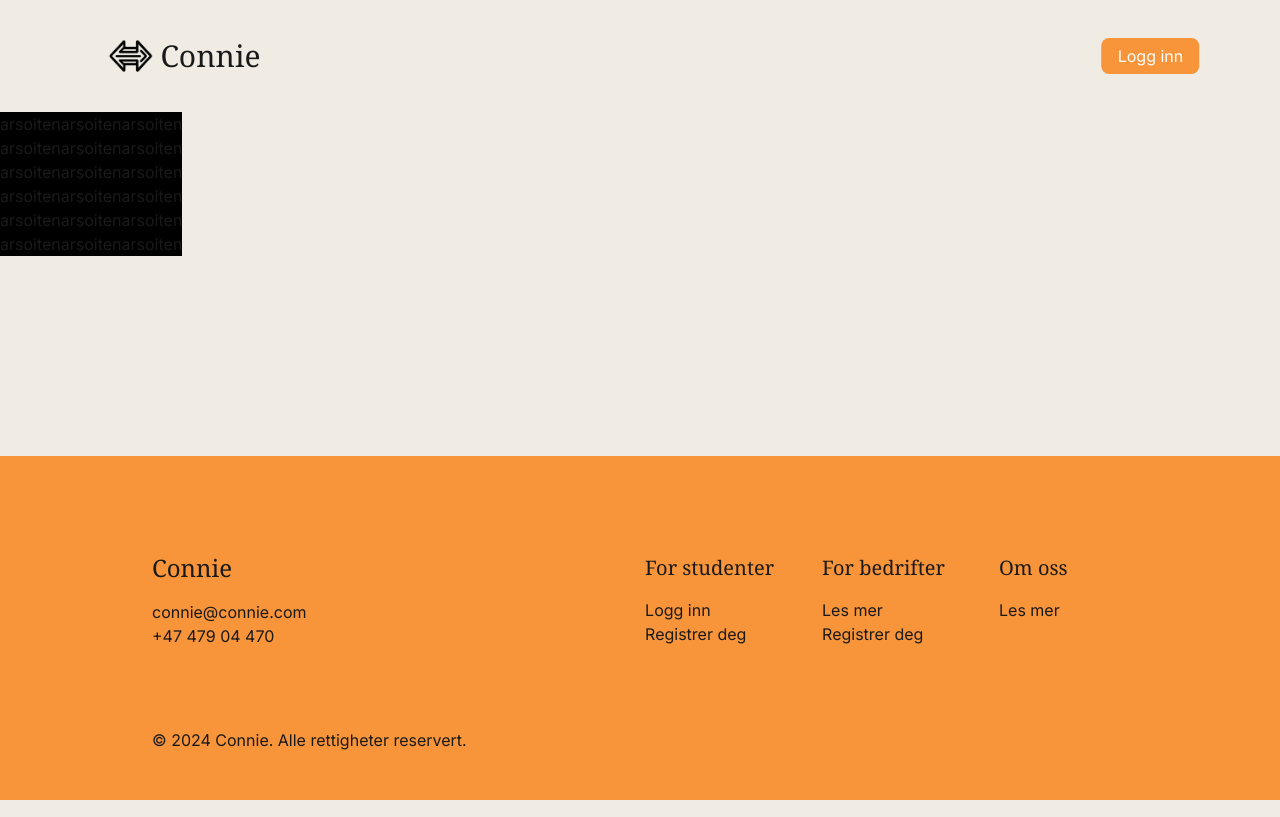
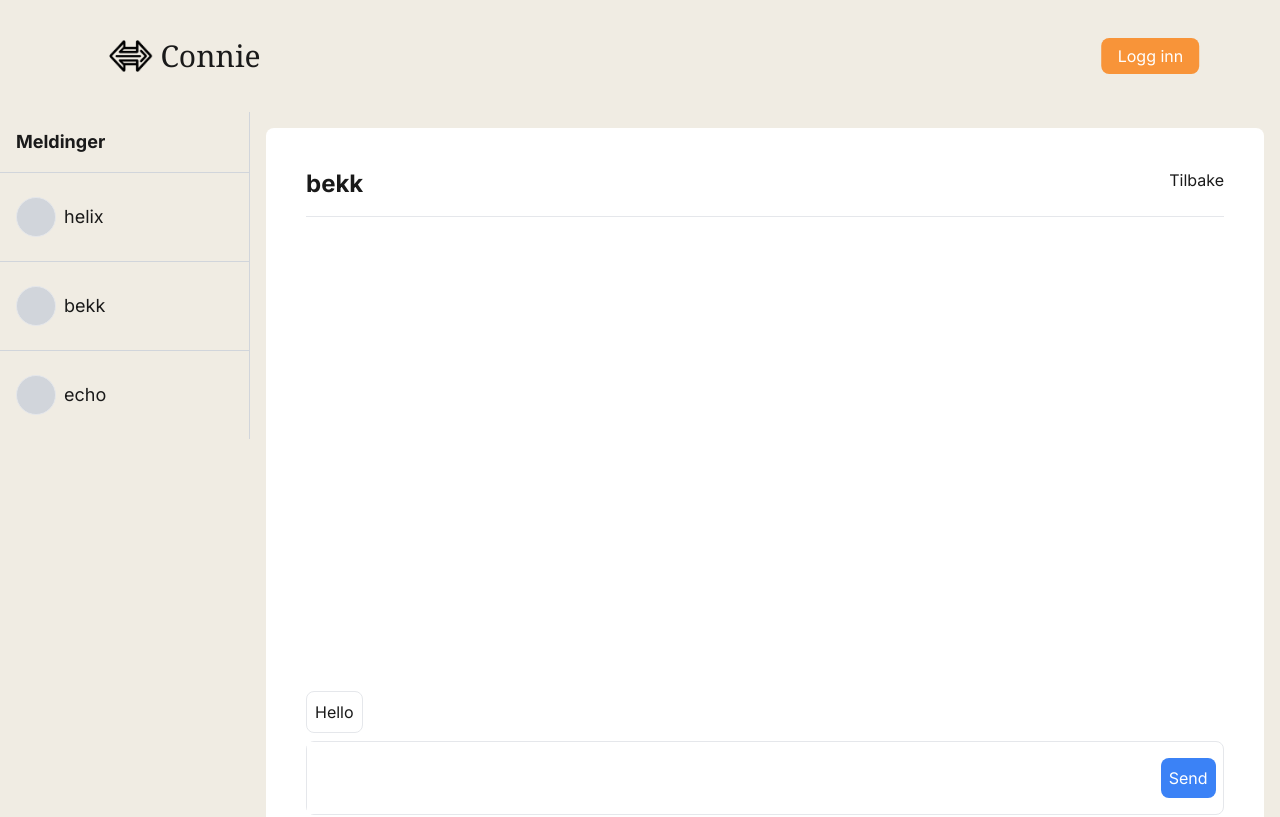
Before and after one commit to bocianowski1/connie, a Next.js app: page /bedrift/dashboard/meldinger/bekk in a window 1280 px wide. Shown: the top 817 px of the page. Built offline with nearby package versions, Linux system fonts and the light colour scheme; no server answers.

Commit message:
messages \

```diff
--- /dev/null
+++ b/src/app/bedrift/dashboard/data.ts
@@ -0,0 +1,53 @@
+export type Message = {
+  sender: string;
+  content: string;
+  sentAt: Date;
+};
+
+export type MessageOverview = {
+  id: string;
+  messages: Array<Message>;
+};
+
+export const messageData: Array<MessageOverview> = [
+  {
+    id: "helix",
+    messages: [
+      {
+        sender: "bekk",
+        content: "Hei fra bekk!",
+        sentAt: new Date(),
+      },
+      {
+        sender: "bekk",
+        content: "Hvordan går det?",
+        sentAt: new Date(),
+      },
+      {
+        sender: "helix",
+        content: "Hei, det går bra!",
+        sentAt: new Date(),
+      }
+    ],
+  },
+  {
+    id: "bekk",
+    messages: [
+      {
+        sender: "bekk",
+        content: "Hello",
+        sentAt: new Date(),
+      },
+    ],
+  },
+  {
+    id: "echo",
+    messages: [
+      {
+        sender: "bekk",
+        content: "Hello",
+        sentAt: new Date(),
+      },
+    ],
+  },
+];
--- a/src/app/bedrift/dashboard/layout.tsx
+++ b/src/app/bedrift/dashboard/layout.tsx
@@ -1,15 +1,10 @@
+import { messageData } from "./data";
+
 type Message = {
   contactID: string;
   sentAt: string;
   message: string;
 };
-
-const messages: Array<Message> = [
-  { contactID: "1", sentAt: "17:35", message: "Hello" },
-  { contactID: "1", sentAt: "17:38", message: "yeeet" },
-  { contactID: "2", sentAt: "16:31", message: "World" },
-  { contactID: "3", sentAt: "11:31", message: "wooowaa!" },
-];
 
 export default function DashboardLayout({
   children,
@@ -17,16 +12,25 @@ export default function DashboardLayout({
   children: React.ReactNode;
 }) {
   return (
-    <div className="flex h-full">
-      <div className="max-w-72 flex flex-col h-full bg-black">
-        <p>arsoitenarsoitenarsoiten</p>
-        <p>arsoitenarsoitenarsoiten</p>
-        <p>arsoitenarsoitenarsoiten</p>
-        <p>arsoitenarsoitenarsoiten</p>
-        <p>arsoitenarsoitenarsoiten</p>
-        <p>arsoitenarsoitenarsoiten</p>
-      </div>
-      <div>{children}</div>
+    <div className="flex h-full flex-1 max-w-screen-xl mx-auto w-full">
+      <ul className="max-w-[250px] w-full flex flex-col h-full divide-y border-r border-gray-300 divide-gray-300">
+        <p className="text-lg font-bold p-4">Meldinger</p>
+        {messageData.map((message) => (
+          <li key={message.id}>
+            <a href={`/bedrift/dashboard/meldinger/${message.id}`}>
+              <div className="flex items-center gap-2 px-4 py-6 hover:bg-gray-200 transition-all">
+                <div className="h-10 w-10 rounded-full bg-gray-300 border" />
+
+                <div className="flex flex-col gap-1">
+                  <p className="text-lg">{message.id}</p>
+                </div>
+              </div>
+            </a>
+          </li>
+        ))}
+      </ul>
+
+      <div className="w-full">{children}</div>
     </div>
   );
 }
--- a/src/app/bedrift/dashboard/meldinger/[contactID]/page.tsx
+++ b/src/app/bedrift/dashboard/meldinger/[contactID]/page.tsx
@@ -1,4 +1,22 @@
+import { notFound } from "next/navigation";
+import { messageData } from "../../data";
+import Link from "next/link";
+import { cn } from "@/lib/cn";
+import { useState } from "react";
+import { MessageComponent } from "@/components/messages";
 
-export default function Messages({ params }: { params: { contactID: string }}) {
-    return <></>
+export default function Messages({
+  params,
+}: {
+  params: { contactID: string };
+}) {
+  const m = messageData.find((m) => m.id === params.contactID);
+
+  if (!m) {
+    return notFound();
+  }
+
+  return (
+    <MessageComponent m={m} />
+  );
 }
--- a/src/app/bedrift/dashboard/page.tsx
+++ b/src/app/bedrift/dashboard/page.tsx
@@ -1,3 +1,14 @@
 export default function DashBoard() {
-  return <div>Hellloo</div>;
+  return (
+    <div className="grid grid-cols-2">
+      <div className="border rounded-lg">
+        <p>Kontraker</p>
+      </div>
+      <div className="border rounded-lg">
+        <p>Profil</p>
+      </div>
+
+      <div className="col-span-2">Tidligere arrangementer</div>
+    </div>
+  );
 }
--- a/src/app/layout.tsx
+++ b/src/app/layout.tsx
@@ -20,7 +20,7 @@ export default function RootLayout({
     <html lang="en">
       <body className={cn("min-h-screen flex flex-col", inter.className)}>
         <Header />
-        <div className="flex-1">{children}</div>
+        <div className="flex-1 flex flex-col">{children}</div>
         <Footer />
       </body>
     </html>
--- /dev/null
+++ b/src/components/dashboard-layout.tsx
@@ -0,0 +1,7 @@
+export function DashboardLayout({
+  children
+}: Readonly<{
+  children: React.ReactNode;
+}>) {
+  return <div className="h-full flex flex-col">{children}</div>;
+}
--- /dev/null
+++ b/src/components/messages.tsx
@@ -0,0 +1,92 @@
+"use client";
+import { MessageOverview, messageData } from "@/app/bedrift/dashboard/data";
+import { cn } from "@/lib/cn";
+import Link from "next/link";
+import { useRef, useState } from "react";
+export const MessageComponent = ({ m }: { m: MessageOverview }) => {
+  const bottomRef = useRef<HTMLDivElement>(null);
+  const scrollableContainerRef = useRef<HTMLDivElement>(null);
+
+  const scrollToBottom = () => {
+    scrollableContainerRef.current?.scrollTo({
+      top: bottomRef.current?.offsetTop,
+      behavior: "smooth",
+    });
+  };
+  const [text, setText] = useState("");
+  const [messages, setMessages] = useState(m.messages);
+
+  const handleTextChange = (e: React.ChangeEvent<HTMLTextAreaElement>) => {
+    setText(e.target.value);
+  };
+
+  const handleSend = () => {
+    if (!text.trim()) {
+      return;
+    }
+    setMessages([
+      ...messages,
+      {
+        content: text,
+        sentAt: new Date(),
+        sender: "Liraly me",
+      },
+    ]);
+    setText("");
+    scrollToBottom();
+  };
+
+  const handleKeyDown = (e: React.KeyboardEvent<HTMLTextAreaElement>) => {
+    if (e.key === "Enter") {
+      handleSend();
+    }
+  };
+
+  return (
+    <div className="flex flex-col p-10 m-4 bg-white rounded-lg gap-2">
+      <div className="flex justify-between">
+        <p className="text-2xl font-bold">{m.id}</p>
+        <Link href="/bedrift/dashboard">Tilbake</Link>
+      </div>
+
+      <hr className="my-2" />
+      <div
+        className="flex flex-col h-[500px] overflow-y-scroll"
+        ref={scrollableContainerRef}
+      >
+        <div className="mt-auto" />
+        {messages.map((message, i) => {
+          return (
+            <div key={`${message.content}${message.sentAt}`}>
+              <p
+                className={cn("p-2 rounded-lg border w-fit", {
+                  "mr-auto": message.sender === m.id,
+                  "ml-auto bg-blue-500 text-white": message.sender !== m.id,
+                })}
+              >
+                {message.content}
+              </p>
+            </div>
+          );
+        })}
+        <div ref={bottomRef} />
+      </div>
+      <div className="w-full border rounded-lg flex items-center">
+        <textarea
+          className="p-2 text-lg w-full outline-0 resize-none"
+          value={text}
+          onKeyDown={handleKeyDown}
+          onChange={handleTextChange}
+        />
+        <div className="p-3">
+          <button
+            className="bg-blue-500 text-white p-2 rounded-lg hover:bg-blue-300"
+            onClick={handleSend}
+          >
+            Send
+          </button>
+        </div>
+      </div>
+    </div>
+  );
+};
```
